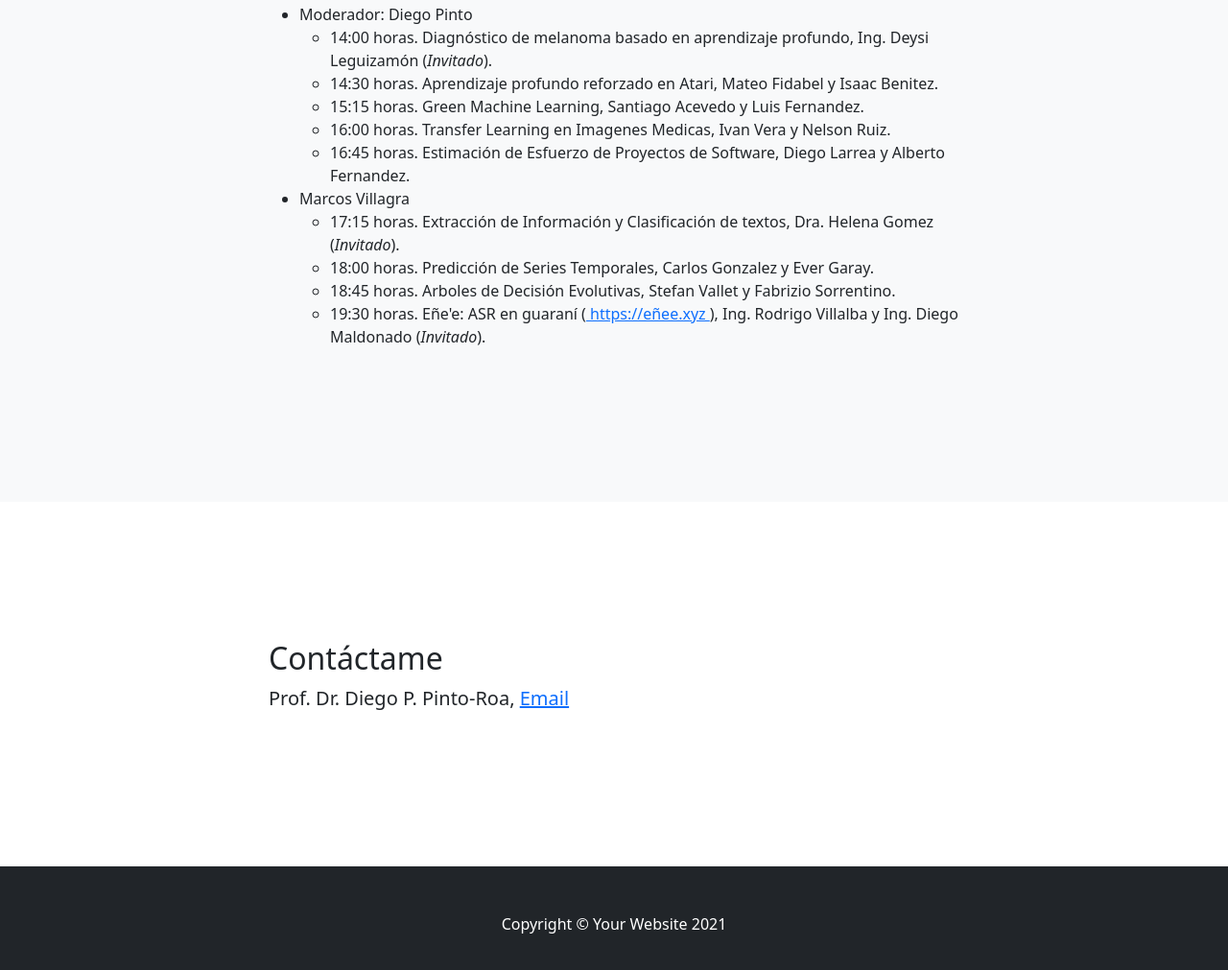
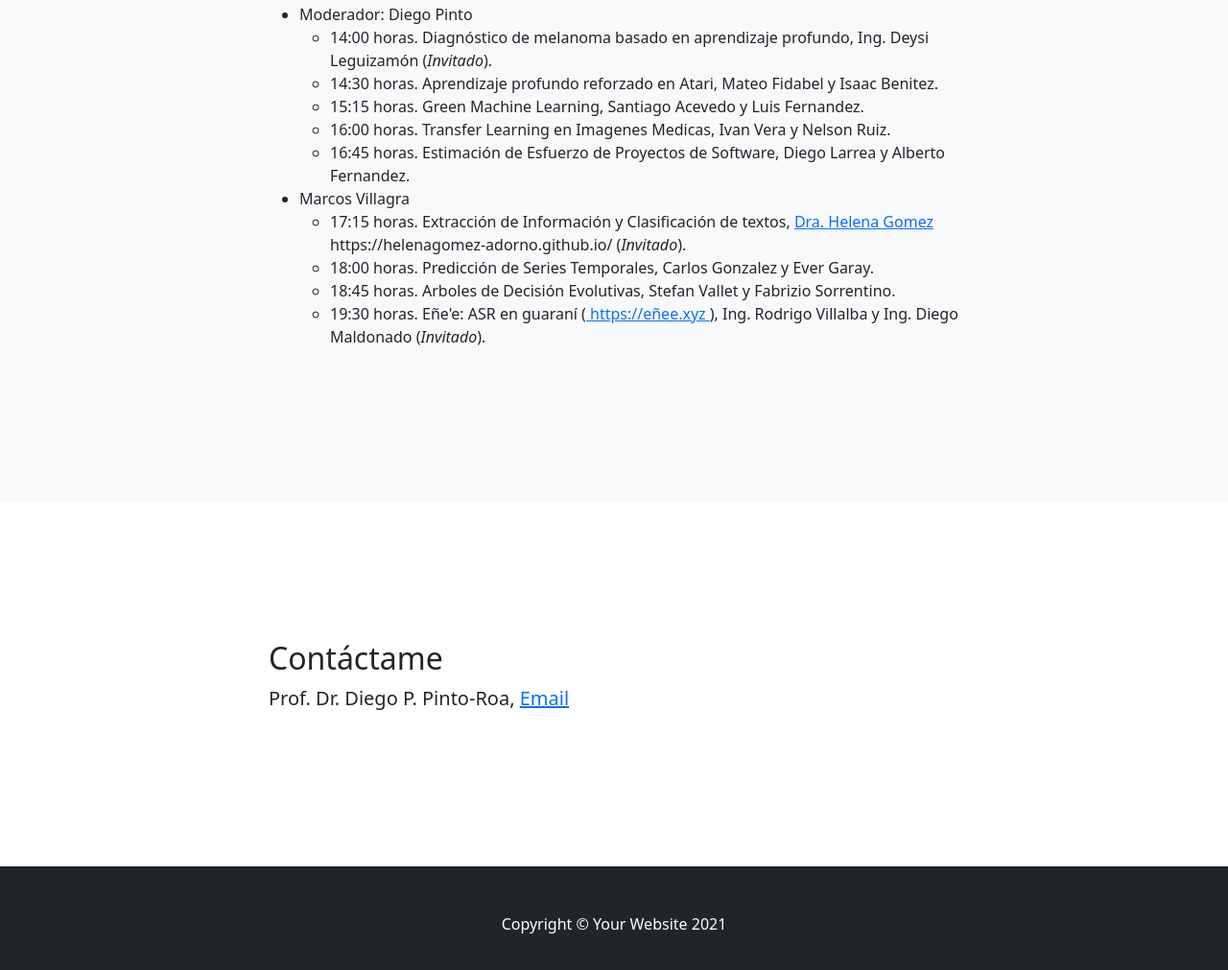
Before and after one commit to GIOIA-Research/MachileLearningFPUNA, a plain HTML site: page index.html in a window 1280 px wide. Shown: the part 1576-2587 px from the top of the page at 96% size. Drawn offline with nearby package versions, Linux system fonts and the light colour scheme.

Commit message:
Update index.html

```diff
--- a/index.html
+++ b/index.html
@@ -86,7 +86,8 @@
                             </ul>
                             <li>Marcos Villagra</li>
                                 <ul>
-                                <li>17:15 horas. Extracción de Información y Clasificación de textos, Dra. Helena Gomez (<i>Invitado</i>). </li>
+                                <li>17:15 horas. Extracción de Información y Clasificación de textos, <A href="https://helenagomez-adorno.github.io/ " target="_blank" rel="nofollow"> Dra. Helena Gomez </A>
+                                    https://helenagomez-adorno.github.io/ (<i>Invitado</i>). </li>
                                 <li>18:00 horas. Predicción de Series Temporales, Carlos Gonzalez y Ever Garay. </li>
                                 <li>18:45 horas. Arboles de Decisión Evolutivas, Stefan Vallet y Fabrizio Sorrentino. </li>
                                 <li>19:30 horas. Eñe'e: ASR en guaraní (<A href="https://eñee.xyz" target="_blank" rel="nofollow"> https://eñee.xyz </A>), Ing. Rodrigo Villalba y Ing. Diego Maldonado (<i>Invitado</i>).</li>
```
